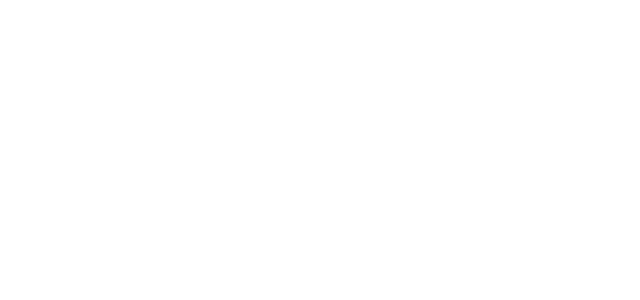
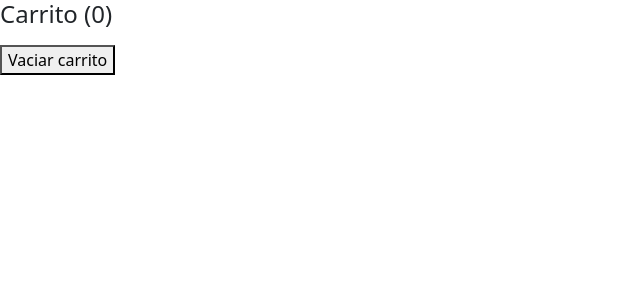
Before and after one commit to santoscjp/relatos_de_papel, a React (Create React App) app in the folder frontend/relatos-de-papel-app/: page /carrito in a window 1280 px wide. Before the commit this address had no page. Shown: the top 300 px of the page, without its empty margins (0-640 px from the left). Built offline with nearby package versions, Linux system fonts and the light colour scheme.

Commit message:
Custom Hook para carrito de compras

```diff
--- a/frontend/relatos-de-papel-app/src/App.js
+++ b/frontend/relatos-de-papel-app/src/App.js
@@ -7,6 +7,7 @@
 import { Route, Routes } from 'react-router-dom';
 import Landing from './components/Landing';
 import Libro from './components/Producto/Libro';
+import CarritoResumen from './components/Producto/CarritoResumen';
 
 
 function App() {
@@ -22,6 +23,7 @@
           </ContextoBusquedaProvider>
         } />
         <Route path="/producto/:id" element={<Libro/>} />
+        <Route path="/carrito" element={<CarritoResumen/>} />
       </Routes>
   );
 }
--- a/frontend/relatos-de-papel-app/src/components/Navbar/Navbar.jsx
+++ b/frontend/relatos-de-papel-app/src/components/Navbar/Navbar.jsx
@@ -14,7 +14,7 @@
           <Busqueda />
           <Nav>
             <Nav.Link href="#"><BsPerson /> Iniciar sesión</Nav.Link>
-            <Nav.Link href="#"><BsCart3 /> Carrito</Nav.Link>
+            <Nav.Link href="/carrito"><BsCart3 /> Carrito</Nav.Link>
           </Nav>
         </Navbar.Collapse>
       </Container>
--- /dev/null
+++ b/frontend/relatos-de-papel-app/src/components/Producto/CarritoResumen.jsx
@@ -0,0 +1,21 @@
+import useCarrito from '../../hooks/useCarrito';
+
+const CarritoResumen = () => {
+  const { carrito, quitarDelCarrito, vaciarCarrito } = useCarrito();
+
+  return (
+    <div>
+      <h4>Carrito ({carrito.length})</h4>
+      <ul>
+        {carrito.map((item) => (
+          <li key={item.uuid}>
+            {item.titulo} (x{item.cantidad}){' '}
+            <button onClick={() => quitarDelCarrito(item.uuid)}>Eliminar</button>
+          </li>
+        ))}
+      </ul>
+      <button onClick={vaciarCarrito}>Vaciar carrito</button>
+    </div>
+  );
+};
+export default CarritoResumen;
--- a/frontend/relatos-de-papel-app/src/components/Producto/Libro.jsx
+++ b/frontend/relatos-de-papel-app/src/components/Producto/Libro.jsx
@@ -2,19 +2,23 @@
 import libros from "../../data/libros.js";
 import { Button, Card, Col, Container, Row } from "react-bootstrap";
 import { useParams } from "react-router-dom";
+import NavBarApp from "../Navbar/Navbar.jsx";
+import { ContextoBusquedaProvider } from "../../context/ContextoBusqueda.jsx";
+import useCarrito from "../../hooks/useCarrito.js";
 
 const Libro = () => {
     const { id } = useParams();
+    const { agregarAlCarrito } = useCarrito();
     const [libro, setLibro] = useState(null);
     useEffect(() => {
         const encontrado = libros.find((l) => l.uuid === id);
-
         setLibro(encontrado);
-
       }, [id]);
-if (!libro) return <p>Cargando...</p>;
-
+  if (!libro) return <p>Cargando libro...</p>;
   return (
+    <>
+    <ContextoBusquedaProvider>
+    <NavBarApp /></ContextoBusquedaProvider>
     <Container className="book-detail my-5">
       <Row>
         <Col md={4}>
@@ -25,12 +29,13 @@
           <h5 className="text-muted">Autor: {libro.autor}</h5>
           <p className="mt-3">{libro.descripcion}</p>
           <h4 className="text-primary">${libro.precio}</h4>
-          <Button variant="primary">
+          <Button variant="primary" onClick={() => agregarAlCarrito(libro)}>
             Añadir al carrito
           </Button>
         </Col>
       </Row>
     </Container>
+    </>
   );
 }
 export default Libro;
--- /dev/null
+++ b/frontend/relatos-de-papel-app/src/context/CarritoContext.jsx
@@ -0,0 +1,32 @@
+import { createContext, useContext, useState } from 'react';
+
+export const CarritoContext = createContext();
+
+export const CarritoProvider = ({ children }) => {
+  const [carrito, setCarrito] = useState([]);
+
+  const agregarAlCarrito = (libro) => {
+    setCarrito((prev) => {
+      const existente = prev.find((item) => item.uuid === libro.uuid);
+      if (existente) {
+        return prev.map((item) =>
+          item.uuid === libro.uuid ? { ...item, cantidad: item.cantidad + 1 } : item
+        );
+      } else {
+        return [...prev, { ...libro, cantidad: 1 }];
+      }
+    });
+  };
+
+  const quitarDelCarrito = (uuid) => {
+    setCarrito((prev) => prev.filter((item) => item.uuid !== uuid));
+  };
+
+  const vaciarCarrito = () => setCarrito([]);
+
+  return (
+    <CarritoContext.Provider value={{ carrito, agregarAlCarrito, quitarDelCarrito, vaciarCarrito }}>
+      {children}
+    </CarritoContext.Provider>
+  );
+};
--- /dev/null
+++ b/frontend/relatos-de-papel-app/src/hooks/useCarrito.js
@@ -0,0 +1,6 @@
+import { useContext } from 'react';
+import { CarritoContext } from '../context/CarritoContext';
+
+const useCarrito = () => useContext(CarritoContext);
+
+export default useCarrito;
--- a/frontend/relatos-de-papel-app/src/index.js
+++ b/frontend/relatos-de-papel-app/src/index.js
@@ -4,14 +4,17 @@
 import App from './App';
 import reportWebVitals from './reportWebVitals';import 'bootstrap/dist/css/bootstrap.min.css';
 import { BrowserRouter } from 'react-router-dom';
+import { CarritoProvider } from './context/CarritoContext';
 
 
 const root = ReactDOM.createRoot(document.getElementById('root'));
 root.render(
   <BrowserRouter>
+  <CarritoProvider>
     <React.StrictMode>
       <App />
     </React.StrictMode>
+    </CarritoProvider>
   </BrowserRouter>);
 
 // If you want to start measuring performance in your app, pass a function
```
Also changed, not shown: frontend/relatos-de-papel-app/src/components/Producto/Libro.module.scss (+16 -0 lines), frontend/relatos-de-papel-app/src/components/Producto/CarritoResumen.module.scss (added).
